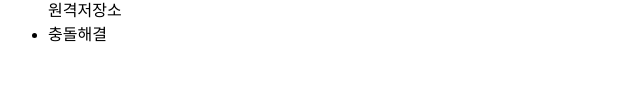
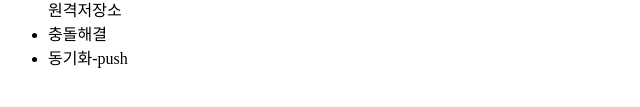
Before and after one commit to wayhome25/opentutorials_sourcetree, a plain HTML site: page index.html in a window 1280 px wide. Shown: the part 181-288 px from the top of the page, without its empty margins (0-640 px from the left). Drawn offline with Linux system fonts and the light colour scheme.

Commit message:
push 추가

```diff
--- a/index.html
+++ b/index.html
@@ -12,6 +12,7 @@
       <li>충돌</li
       <li>원격저장소</li>
       <li>충돌해결</li>
+      <li>동기화-push</li>
     </ul>
   </body>
 </html>
```
